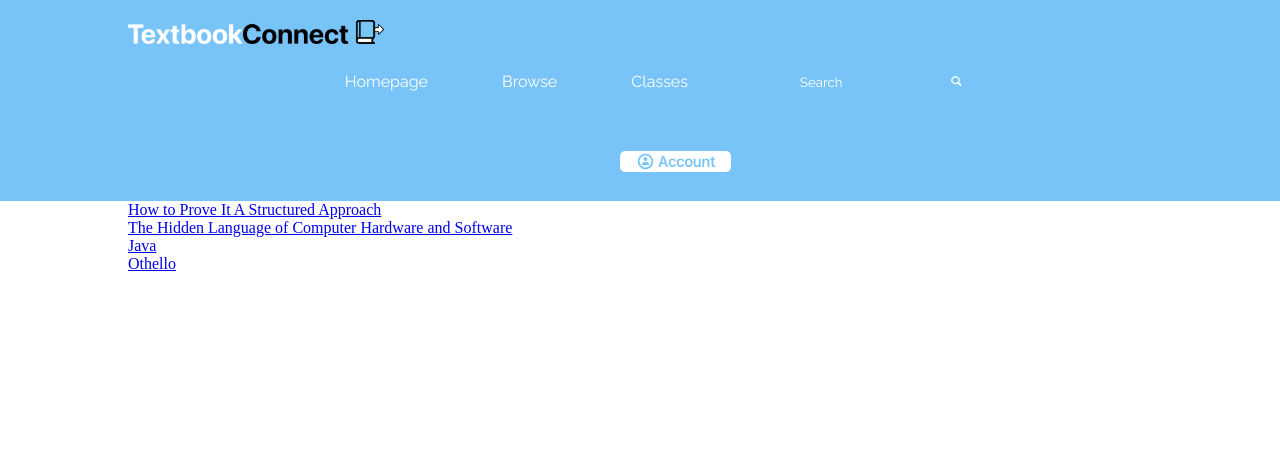
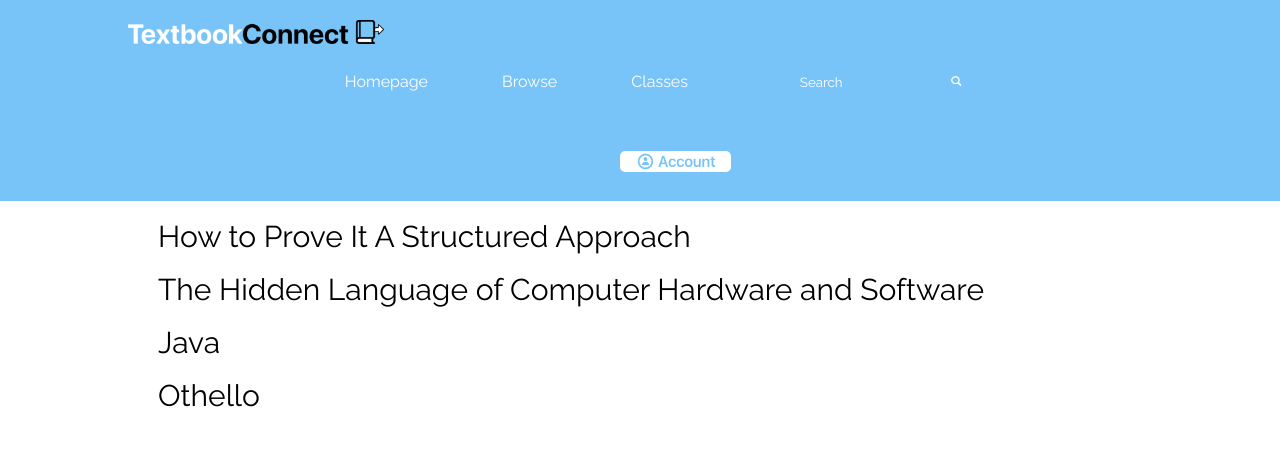
Before and after one commit to Mkrolick/TextbookConnect, a Flask app: page /bookAll in a window 1280 px wide. Shown: the top 461 px of the page. Run offline with Flask 2, Linux system fonts and the light colour scheme; a user stored in the database is signed in; data comes from the database, SQL or seed files in the repository.

Commit message:
Added Styling for some pages

```diff
--- a/myproject/templates/booksearch.html
+++ b/myproject/templates/booksearch.html
@@ -1,9 +1,25 @@
 {% extends "base.html" %}
 {% block content %}
+<style>
+  @import url('https://fonts.googleapis.com/css2?family=Raleway:wght@400&display=swap%27');
+  #book-list{
+    margin: 20px;
+    font-family: 'Raleway', sans-serif;
+    text-decoration: none;
+    color: black;
+    font-size: 30px;
+    padding: 10px;
+  }
+  #book-list:hover{
+    color: gray;
+  }
+</style>
 <div class="container">
+  <br>
   {% if stuff %}
   {% for book in BookList %}
-    <a href="{{ url_for('DisplayBook', bookName = book.name ) }}">{{book.name}}</a>
+    <a id="book-list" href="{{ url_for('DisplayBook', bookName = book.name ) }}">{{book.name}}</a>
+    <br>
     <br>
   {% endfor %}
   {% else %}
```
Also changed, not shown: myproject/templates/class.html (+17 -1 lines), myproject/templates/classes.html (+17 -1 lines).
